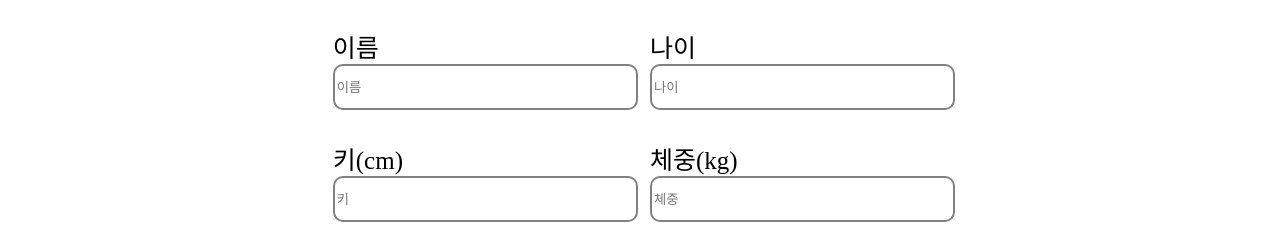
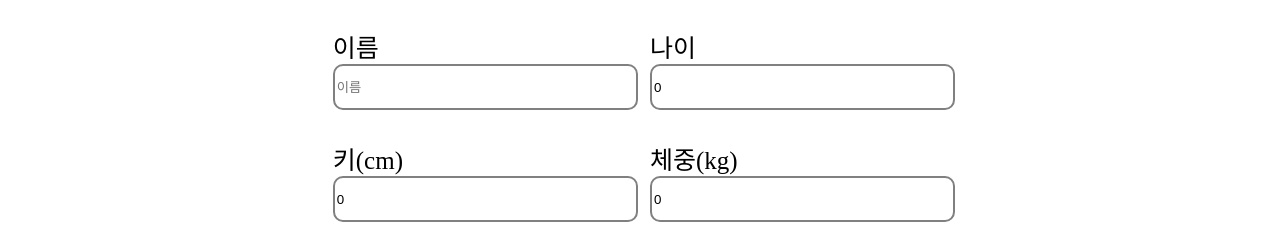
Before and after one commit to chgh9917/FCM_FrontEnd, a React (Vite) app: page /signup in a window 1280 px wide. Shown: the part 379-629 px from the top of the page. Built offline with nearby package versions, Linux system fonts and the light colour scheme; a web font is replaced by a local one.

Commit message:
refactor code refactoring

```diff
--- a/src/layout/Navbar/Navbar.jsx
+++ b/src/layout/Navbar/Navbar.jsx
@@ -7,10 +7,8 @@ export default function Banner() {
   const navigate = useNavigate();
   const [isLoggedIn, setIsLoggedIn] = useState(false);
 
-  // 세션에서 로그인 상태를 확인
   useEffect(() => {
     const userSession = sessionStorage.getItem("user");
-    console.log("User session:", userSession);
     if (userSession) {
       setIsLoggedIn(true);
     }
--- a/src/pages/LoginPage/LoginPage.jsx
+++ b/src/pages/LoginPage/LoginPage.jsx
@@ -1,8 +1,7 @@
 import React, { useState } from "react";
 import "./LoginPage.style.css";
 import { useNavigate } from "react-router-dom";
-import Navbar from "../../layout/Navbar/Navbar";
-import axios from 'axios';
+import axios from "axios";
 
 export default function LoginPage() {
   const navigate = useNavigate();
@@ -13,16 +12,20 @@ export default function LoginPage() {
   const handleSubmit = async () => {
     const loginData = {
       email,
-      password
+      password,
     };
 
     try {
-      const response = await axios.post("http://localhost:8080/login", loginData, {
-        headers: {
-          "Content-Type": "application/json",
-        },
-        withCredentials: true,
-      });
+      const response = await axios.post(
+        "http://localhost:8080/login",
+        loginData,
+        {
+          headers: {
+            "Content-Type": "application/json",
+          },
+          withCredentials: true,
+        }
+      );
 
       if (response.status === 200) {
         sessionStorage.setItem("user", response.data);
@@ -35,15 +38,12 @@ export default function LoginPage() {
     }
   };
 
-
-
   const signupNavigate = () => {
     navigate("/signup");
   };
 
   return (
     <div className="loginContainer">
-      <Navbar />
       <div className="loginTitle">로그인</div>
       <div className="loginSubTitle">음식 칼로리 분석 사이트</div>
       <input
@@ -60,7 +60,12 @@ export default function LoginPage() {
         required
         onChange={(e) => setPassword(e.target.value)}
       />
-      <button className="loginPageButton loginPageSubmitButton" onClick={handleSubmit}>로그인</button>
+      <button
+        className="loginPageButton loginPageSubmitButton"
+        onClick={handleSubmit}
+      >
+        로그인
+      </button>
       <div className="loginPageSignupAskContainer">
         <div className="loginPageSignupQuestion">아직 회원이 아니신가요?</div>
         <div
--- a/src/pages/SignupPage/SignupPage.jsx
+++ b/src/pages/SignupPage/SignupPage.jsx
@@ -2,22 +2,17 @@ import React, { useState } from "react";
 import "./SignupPage.style.css";
 import Navbar from "../../layout/Navbar/Navbar";
 import { useNavigate } from "react-router-dom";
-import axios from 'axios';
+import axios from "axios";
 
 export default function SignupPage() {
-
   const navigate = useNavigate();
-
-  const signupNavigate = () => {
-    navigate("/signup");
-  };
 
   const [email, setEmail] = useState("");
   const [password, setPassword] = useState("");
   const [name, setName] = useState("");
-  const [age, setAge] = useState("");
-  const [height, setHeight] = useState("");
-  const [weight, setWeight] = useState("");
+  const [age, setAge] = useState(0);
+  const [height, setHeight] = useState(0);
+  const [weight, setWeight] = useState(0);
 
   const handleSubmit = async () => {
     const signupData = {
@@ -30,11 +25,15 @@ export default function SignupPage() {
     };
 
     try {
-      const response = await axios.post("http://localhost:8080/join", signupData, {
-        headers: {
-          "Content-Type": "application/json",
+      const response = await axios.post(
+        "http://localhost:8080/join",
+        signupData,
+        {
+          headers: {
+            "Content-Type": "application/json",
+          },
         }
-      });
+      );
 
       if (response.status === 200) {
         navigate("/login");
```
